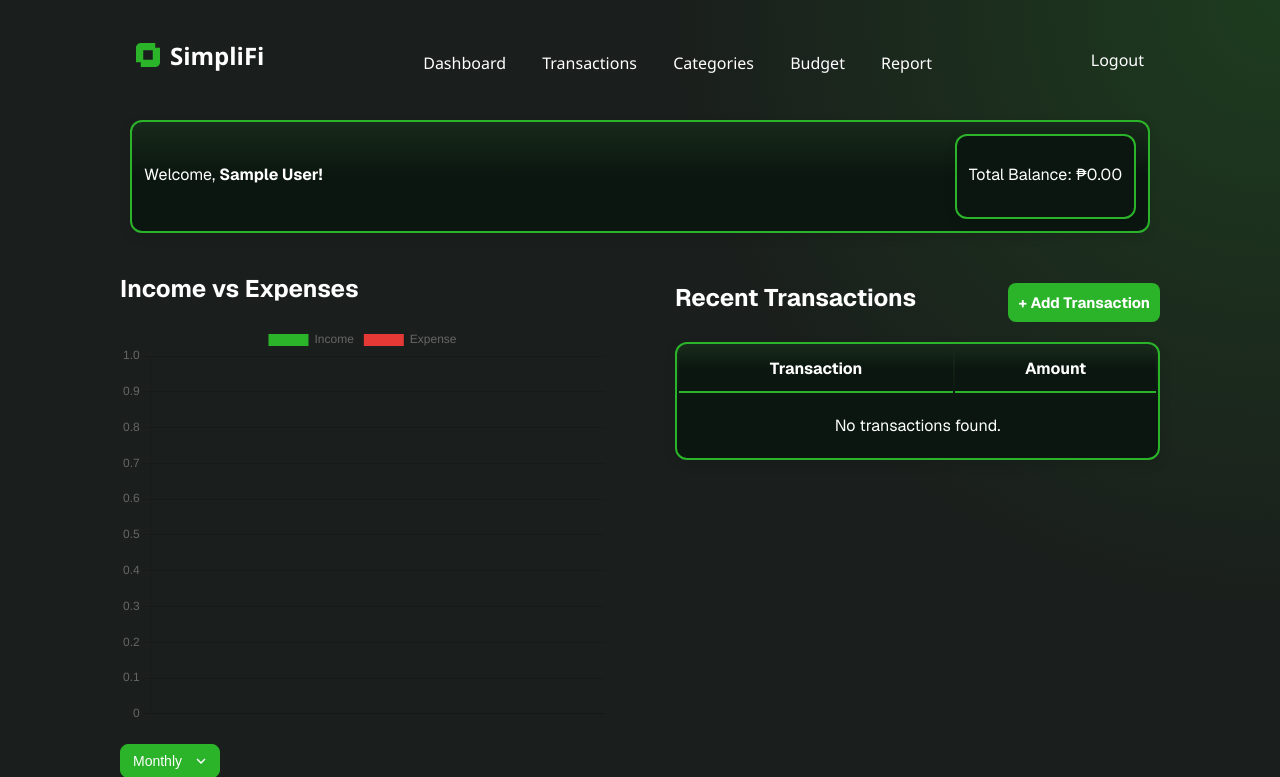
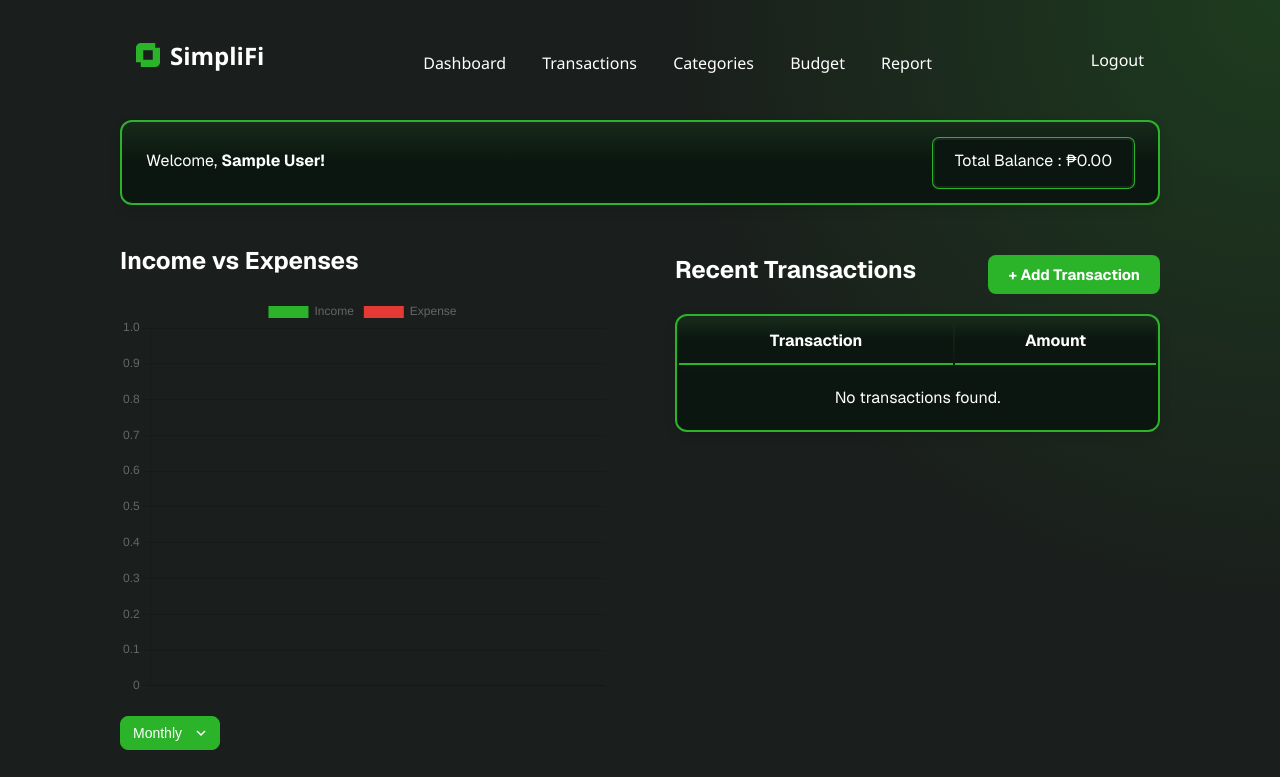
Before and after one commit to Mekuuuuu/cmsc126-long-exam-2, a Django app: page / in a window 1280 px wide. Shown: the top 777 px of the page. After the commit the page ends 750 px from the top, so only its background shows below. Run offline with Django 5.2, Linux system fonts and the light colour scheme; the visitor is signed in with stand-in values (Sample User, id 1); data that the repository does not hold is empty.

Commit message:
fix dashboard buttons

```diff
--- a/budget_tracker/accounts/templates/auth1_app/home.html
+++ b/budget_tracker/accounts/templates/auth1_app/home.html
@@ -17,7 +17,7 @@
         <div class="container topbar-content">
             <p>Welcome, <strong>{{ request.user.first_name }} {{ request.user.last_name }}!</strong></p>
             <div class="container-totalbalance">
-                <p>Total Balance: ₱{{ total_balance|floatformat:2|intcomma }}</p>
+                <p> Total Balance : ₱{{ total_balance|floatformat:2|intcomma }}</p>
             </div>
         </div>
     </div>
--- a/budget_tracker/accounts/templates/partials/home/delete_transaction_confirmation_modal.html
+++ b/budget_tracker/accounts/templates/partials/home/delete_transaction_confirmation_modal.html
@@ -7,8 +7,10 @@
 
         <form method="POST" action="">
             {% csrf_token %}
-            <button type="submit" class="delete-btn">Delete</button>
-            <button type="button" class="close-modal">Cancel</button>
+            <div class="modal-actions">
+                <button type="submit" class="delete-btn">Delete</button>
+                <button type="button" class="close-modal">Cancel</button>
+            </div>
         </form>
     </div>
 </div>
--- a/budget_tracker/accounts/templates/partials/home/transaction_detail_modal.html
+++ b/budget_tracker/accounts/templates/partials/home/transaction_detail_modal.html
@@ -10,9 +10,13 @@
         <p><strong>Description:</strong> <span id="modalTransactionDescription"></span></p>
 
         <div class="modal-actions">
-            <button type="button" id="editTransactionBtn">Edit</button>
-            <button type="button" id="deleteTransactionBtn">Delete</button>
-            <button type="button" class="close-modal">Close</button>
+            <div class="left-actions">
+                <button type="button" id="editTransactionBtn">Edit</button>
+                <button type="button" id="deleteTransactionBtn">Delete</button>
+            </div>
+            <div class="right-actions">
+                <button type="button" class="close-modal">Close</button>
+            </div>
         </div>
     </div>
 </div>
--- a/budget_tracker/static/css/homestyle.css
+++ b/budget_tracker/static/css/homestyle.css
@@ -160,17 +160,22 @@ body {
     justify-content: space-between;
     width: 100%;
     gap: 16px;
-    padding: 12px;
+    padding: 12px 24px;
 }
 
-
 .container-totalbalance {
-    padding: 12px;
-    border: 2px solid #2BB32A;
+    height: 50px;
+    display: flex;
+    align-items: center; /* Vertically center */
+    justify-content: center; /* Horizontally center (optional) */
+    padding: 20px;
     background: #0A160F;
     border-radius: 12px;
-    box-shadow: 0 4px 12px rgba(0, 0, 0, 0.1);
     white-space: nowrap;
+    border: 2px solid #182A1B;
+    box-shadow: 0 0 0 1px #2BB32A;
+    border-radius: 6px;
+    font-family: inherit;
 }
 
 
@@ -255,7 +260,7 @@ body {
 button,
 .button-link {
     font-family: inherit;
-    /* background-color: #2BB32A; */
+    background-color: #2BB32A;
     color: rgb(255, 255, 255);
     padding: 10px;
     margin-top: 10px;
@@ -284,7 +289,6 @@ form {
     display: flex;
     justify-content: space-between;
     align-items: center;
-    padding: 0 10px;
     margin: 20px 0 0;
 }
 
@@ -417,7 +421,7 @@ tbody td {
     background-color: #2BB32A;
     color: white;
     border: none;
-    /* padding: 10px 20px; */
+    padding: 10px 20px;
     border-radius: 8px;
     cursor: pointer;
     font-size: 15px;
@@ -480,6 +484,26 @@ tbody tr:last-child td {
     overflow: auto;
 }
 
+.modal-actions {
+    display: flex;
+    justify-content: space-between;
+    align-items: center;
+}
+
+.modal-actions button {
+    width: 70px;
+}
+
+.left-actions button,
+.right-actions button {
+    margin-right: 0.5rem;
+}
+
+.right-actions button {
+    margin-right: 0; /* Prevent extra spacing on the right */
+}
+
+
 /* Transaction Detail Modal */
 #transactionDetailModal {
     z-index: 999;
@@ -499,7 +523,7 @@ tbody tr:last-child td {
 .modal-content {
     background: linear-gradient(to bottom, #182A1B, #0A160F);
     margin: 10% auto;
-    padding: 20px;
+    padding: 30px;
     width: 90%;
     max-width: 400px;
     border-radius: 16px;
```
